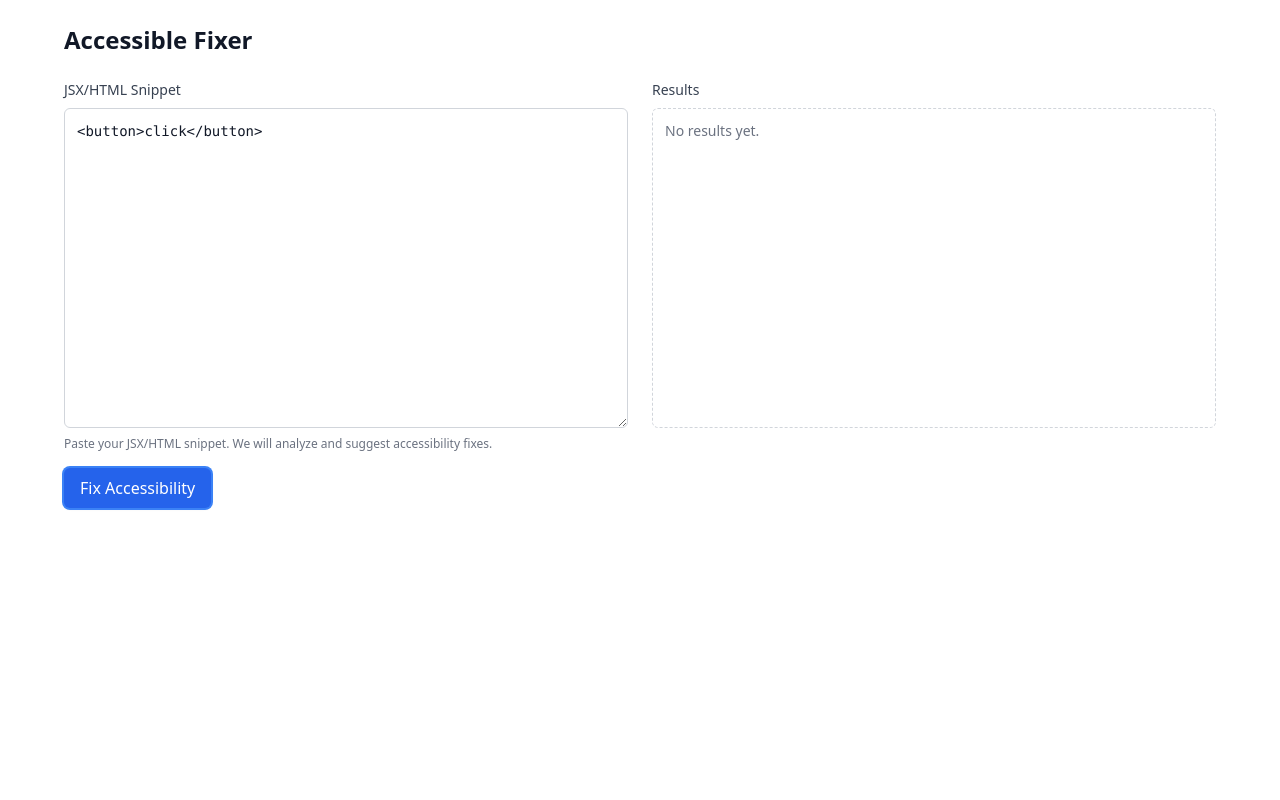
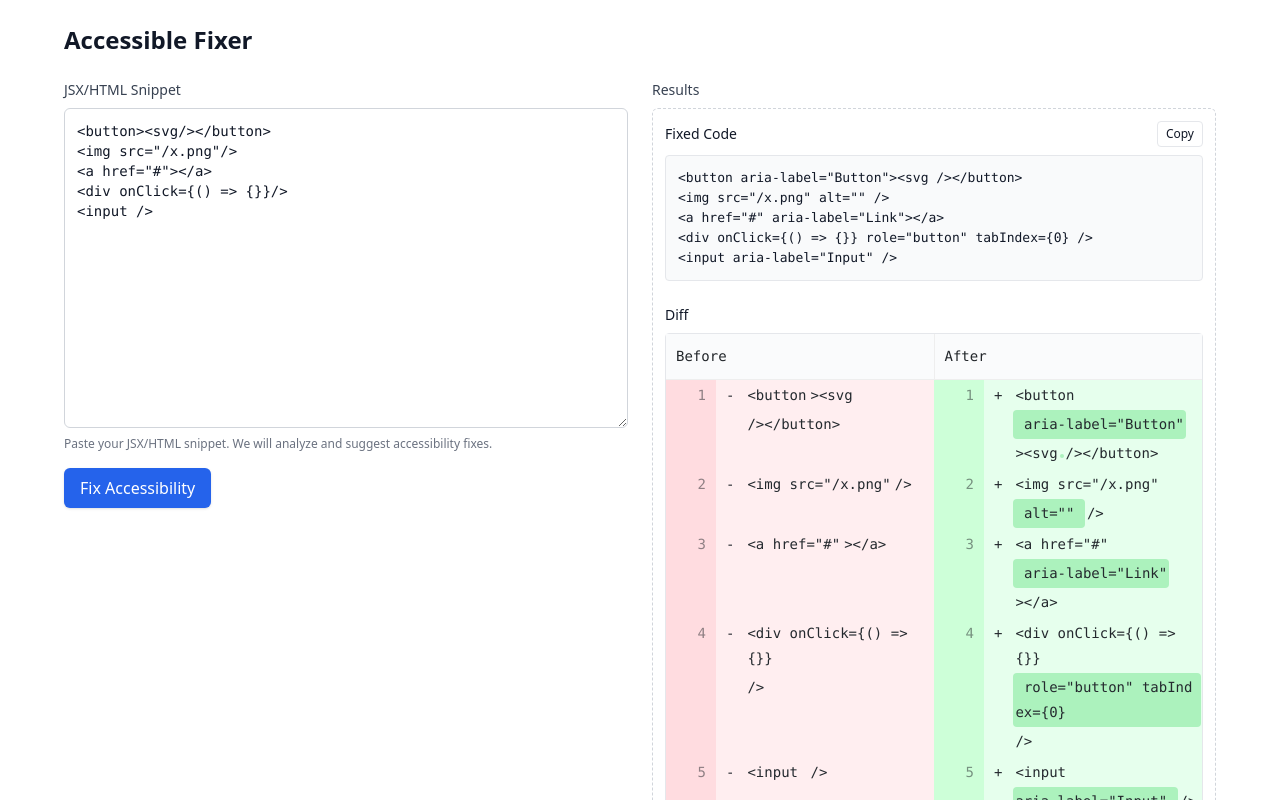
Before and after one commit to shwtnair1/accessibility-fixer, a Next.js app in the folder accessible-fixer/: page / in a window 1280 px wide. Both pictures are taken after a click on the button "Fix Accessibility". Shown: the top 800 px of the page. Built offline with nearby package versions, Linux system fonts and the light colour scheme.

Commit message:
Add diff viewer and interactive accessibility code fixer
Co-authored-by: shwt.nair1 <shwt.nair1@gmail.com>

```diff
--- a/accessible-fixer/package.json
+++ b/accessible-fixer/package.json
@@ -16,6 +16,7 @@
     "@babel/types": "^7.28.2",
     "next": "14.0.0",
     "react": "18.2.0",
+    "react-diff-viewer-continued": "^3.4.0",
     "react-dom": "18.2.0"
   },
   "devDependencies": {
--- a/accessible-fixer/src/app/page.tsx
+++ b/accessible-fixer/src/app/page.tsx
@@ -1,4 +1,54 @@
+"use client";
+
+import { useCallback, useMemo, useState } from "react";
+import dynamic from "next/dynamic";
+
+const ReactDiffViewer = dynamic(() => import("react-diff-viewer-continued"), { ssr: false });
+
+type LogItem = { category: string; action: string; selector: string; summary: string };
+
+type FixResponse = { code: string; log: LogItem[] } | { error: string };
+
 export default function HomePage() {
+	const [input, setInput] = useState<string>("<button><svg/></button>\n<img src=\"/x.png\"/>\n<a href=\"#\"></a>\n<div onClick={() => {}}/>\n<input />");
+	const [fixed, setFixed] = useState<string>("");
+	const [log, setLog] = useState<LogItem[]>([]);
+	const [loading, setLoading] = useState(false);
+	const [error, setError] = useState<string | null>(null);
+
+	const handleFix = useCallback(async () => {
+		setLoading(true);
+		setError(null);
+		try {
+			const res = await fetch("/api/fix", {
+				method: "POST",
+				headers: { "content-type": "application/json" },
+				body: JSON.stringify({ code: input }),
+			});
+			const data: FixResponse = await res.json();
+			if (!res.ok || "error" in data) {
+				throw new Error((data as any).error || `Request failed with ${res.status}`);
+			}
+			setFixed((data as any).code || "");
+			setLog((data as any).log || []);
+		} catch (e: any) {
+			setError(e?.message || "Unknown error");
+		} finally {
+			setLoading(false);
+		}
+	}, [input]);
+
+	const hasResults = useMemo(() => fixed.length > 0 || log.length > 0, [fixed, log]);
+
+	const copyFixed = useCallback(async () => {
+		try {
+			await navigator.clipboard.writeText(fixed);
+			alert("Copied fixed code to clipboard");
+		} catch {
+			alert("Failed to copy");
+		}
+	}, [fixed]);
+
 	return (
 		<main className="min-h-screen p-6">
 			<div className="mx-auto max-w-6xl">
@@ -11,25 +61,64 @@ export default function HomePage() {
 							id="snippet"
 							className="min-h-[320px] w-full rounded-md border border-gray-300 p-3 font-mono text-sm focus:outline-none focus:ring-2 focus:ring-blue-500"
 							placeholder="Paste JSX or HTML here..."
-							defaultValue="<button>click</button>"
+							value={input}
+							onChange={(e) => setInput(e.target.value)}
 							aria-describedby="snippet-help"
 						/>
 						<p id="snippet-help" className="mt-2 text-xs text-gray-500">Paste your JSX/HTML snippet. We will analyze and suggest accessibility fixes.</p>
 						<div className="mt-4">
 							<button
 								type="button"
-								className="inline-flex items-center gap-2 rounded-md bg-blue-600 px-4 py-2 text-white shadow hover:bg-blue-700 focus:outline-none focus:ring-2 focus:ring-blue-500"
+								disabled={loading}
+								onClick={handleFix}
+								className="inline-flex items-center gap-2 rounded-md bg-blue-600 px-4 py-2 text-white shadow hover:bg-blue-700 focus:outline-none focus:ring-2 focus:ring-blue-500 disabled:opacity-50"
 								aria-controls="results"
 							>
-								Fix Accessibility
+								{loading ? "Fixing..." : "Fix Accessibility"}
 							</button>
 						</div>
 					</section>
 					<section aria-labelledby="results-label" className="flex flex-col">
 						<h2 id="results-label" className="mb-2 text-sm font-medium text-gray-700">Results</h2>
-						<div id="results" className="min-h-[320px] w-full rounded-md border border-dashed border-gray-300 p-3 text-sm text-gray-500">
-							{/* Placeholder for results */}
-							No results yet.
+						<div id="results" className="w-full rounded-md border border-dashed border-gray-300 p-3 text-sm">
+							{error && <p className="text-red-600">{error}</p>}
+							{!hasResults && !error && <p className="text-gray-500">No results yet.</p>}
+							{hasResults && (
+								<div className="space-y-6">
+									<div>
+										<div className="flex items-center justify-between mb-2">
+											<h3 className="font-medium">Fixed Code</h3>
+											<button onClick={copyFixed} className="rounded border px-2 py-1 text-xs hover:bg-gray-50">Copy</button>
+										</div>
+										<pre className="whitespace-pre-wrap break-words rounded bg-gray-50 p-3 border text-[13px]">
+											<code>{fixed}</code>
+										</pre>
+									</div>
+									<div>
+										<h3 className="font-medium mb-2">Diff</h3>
+										<div className="rounded border">
+											<ReactDiffViewer
+												oldValue={input}
+												newValue={fixed}
+												splitView={true}
+												leftTitle="Before"
+												rightTitle="After"
+											/>
+										</div>
+									</div>
+									<div>
+										<h3 className="font-medium mb-2">Changes</h3>
+										<ul className="space-y-2">
+											{log.map((item, idx) => (
+												<li key={idx} className="rounded border p-2">
+													<p className="text-xs text-gray-500">{item.category}</p>
+													<p className="text-sm">{item.summary}</p>
+												</li>
+											))}
+										</ul>
+									</div>
+								</div>
+							)}
 						</div>
 					</section>
 				</div>
```
Also changed, not shown: 1 other file (tests, documents, lock files or other folders).
